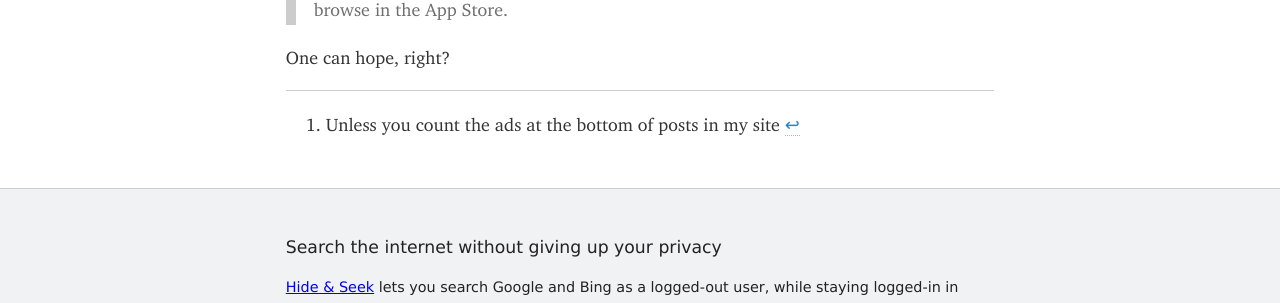
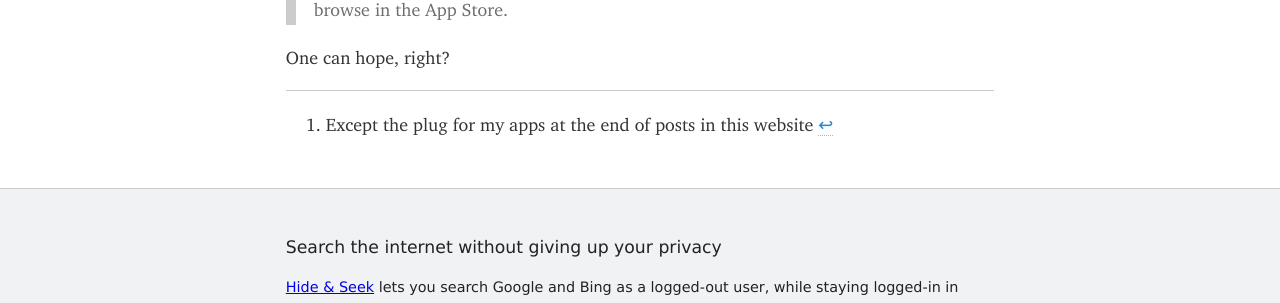
Before and after one commit to roop/roop.github.io, a Jekyll site: the page built from _posts/2016-04-23-ads-in-app-store-search.md, in a window 1280 px wide and 900 px high, scrolled down 2506 px. Shown: the part 381-684 px from the top of the window. Built offline with Jekyll 4.4.1, drawn with Linux system fonts in a browser that asks for light colours; some web fonts are replaced.

Commit message:
Edit footnote to last post

```diff
--- a/_posts/2016-04-23-ads-in-app-store-search.md
+++ b/_posts/2016-04-23-ads-in-app-store-search.md
@@ -107,4 +107,4 @@ One can hope, right?
 
 ---
 
-[^1]: Unless you count the ads at the bottom of posts in my site
+[^1]: Except the plug for my apps at the end of posts in this website
```
